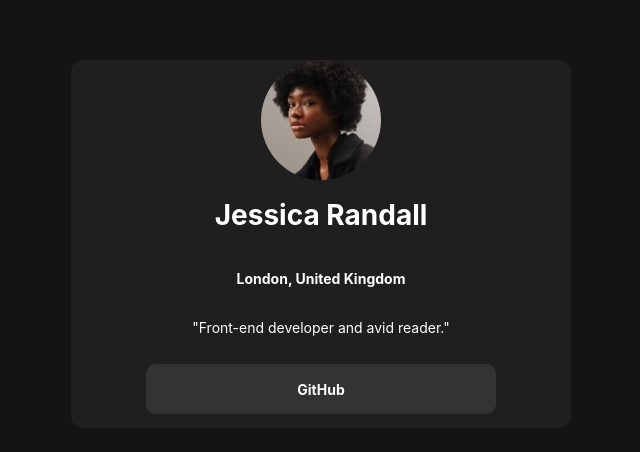
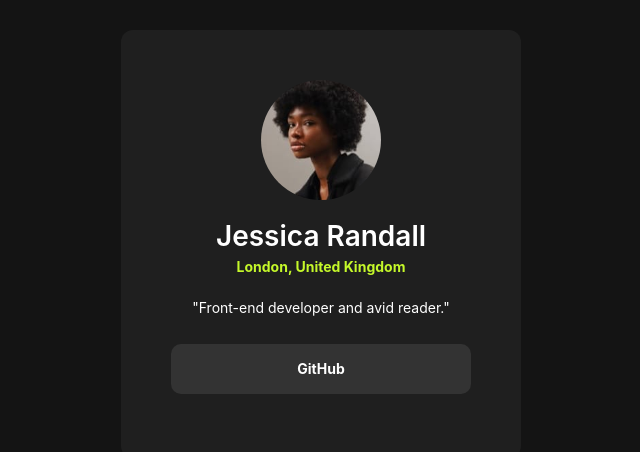
Before and after one commit to mahiv87/linksy-doodles, a React (Vite) app: page / in a window 1280 px wide. Shown: the part 156-608 px from the top of the page, without its empty margins (319-959 px from the left). Built offline with nearby package versions, Linux system fonts and the light colour scheme.

Commit message:
style name, location of card

```diff
--- a/src/components/Button/ButtonComponent.module.css
+++ b/src/components/Button/ButtonComponent.module.css
@@ -7,7 +7,7 @@ a {
 	display: flex;
 	justify-content: center;
 	align-items: center;
-	width: 350px;
+	width: 300px;
 	height: 50px;
 	border-radius: 10px;
 	background-color: hsl(0, 0%, 20%);
--- a/src/components/Card/CardComponent.jsx
+++ b/src/components/Card/CardComponent.jsx
@@ -6,8 +6,8 @@ function CardComponent() {
 	return (
 		<div className={styles.card}>
 			<img src={avatar} alt="Profile avatar" className={styles.avatar} />
-			<h1>Jessica Randall</h1>
-			<h4>London, United Kingdom</h4>
+			<h1 className={styles.name}>Jessica Randall</h1>
+			<h4 className={styles.location}>London, United Kingdom</h4>
 			<p>"Front-end developer and avid reader."</p>
 			<ButtonComponent />
 		</div>
--- a/src/components/Card/CardComponent.module.css
+++ b/src/components/Card/CardComponent.module.css
@@ -3,12 +3,23 @@
 	flex-direction: column;
 	justify-content: center;
 	align-items: center;
-	width: 500px;
+	width: 400px;
 	background-color: hsl(0, 0%, 12%);
 	border-radius: 12px;
+	padding: 50px 0px;
 }
 
 .avatar {
 	width: 120px;
 	border-radius: 50%;
 }
+
+.name {
+	font-weight: 600;
+	margin-bottom: 0px;
+}
+
+.location {
+	color: hsl(75, 94%, 57%);
+	margin: 5px 0px 10px 0px;
+}
```
